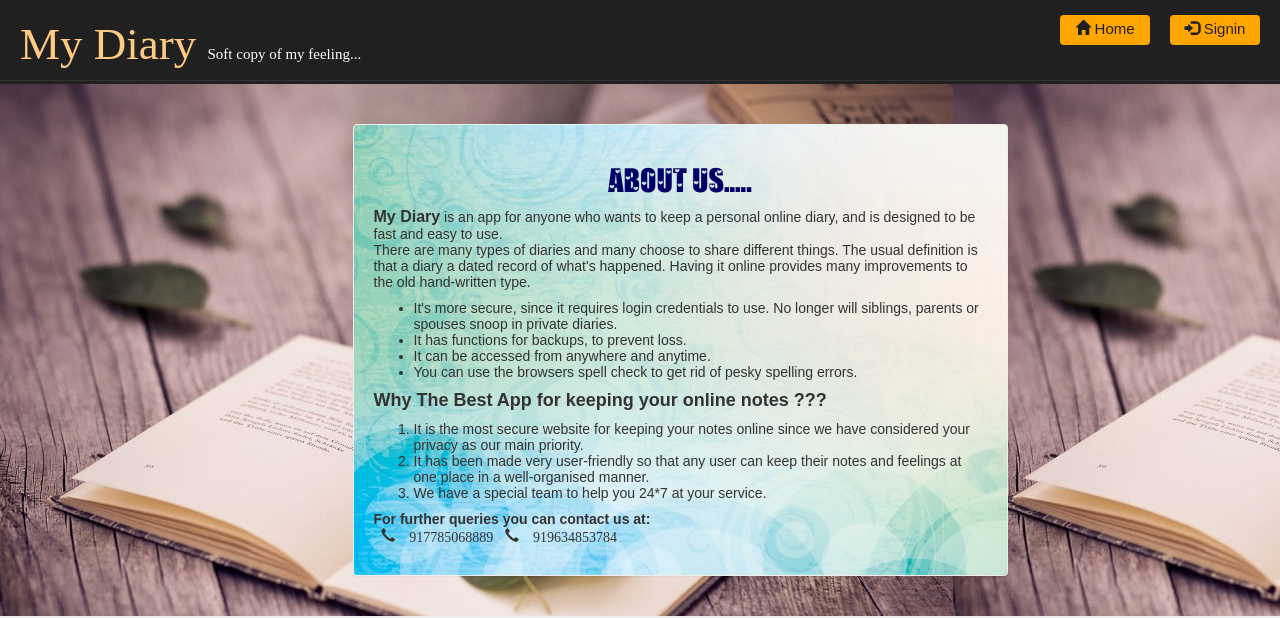
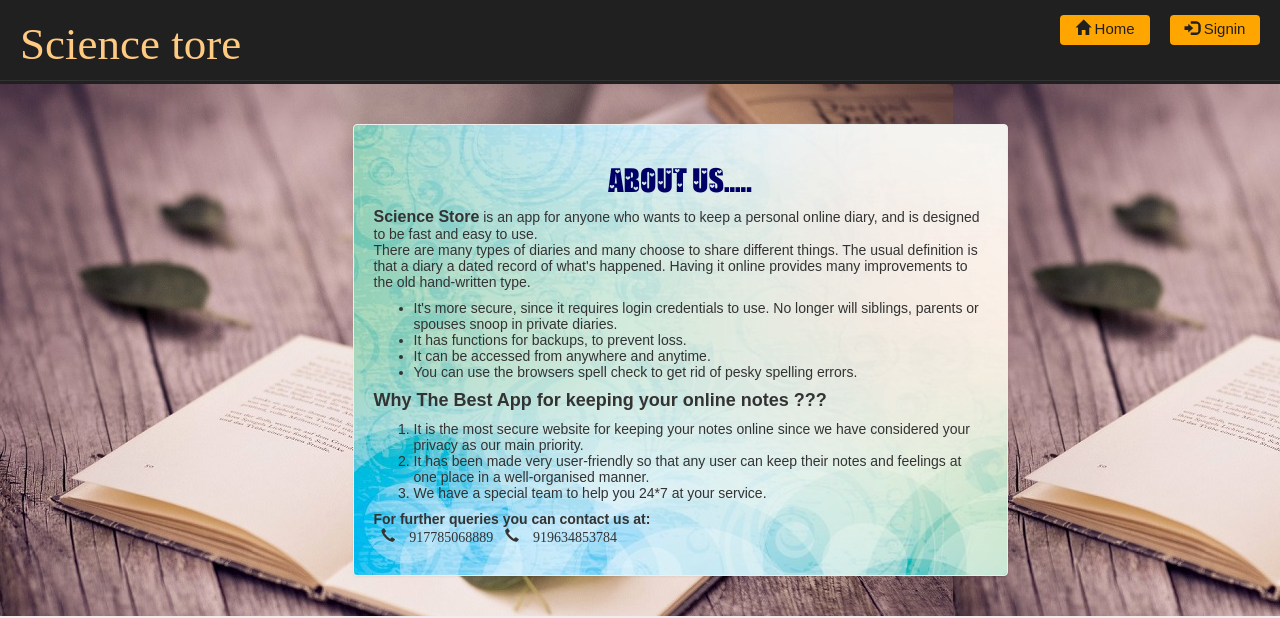
Before and after one commit to xingji1007/syscodezip, a PHP site: page /aboutus.php in a window 1280 px wide. Shown: the top 618 px of the page. Run offline with PHP 8.4, Linux system fonts and the light colour scheme; some libraries are stand-ins or nearby versions; some web fonts are replaced.

Commit message:
20220428

```diff
--- a/document-management-system-php/aboutus.php
+++ b/document-management-system-php/aboutus.php
@@ -2,7 +2,7 @@
 <html xmlns="http://www.w3.org/1999/xhtml">
 <head>
 <meta http-equiv="Content-Type" content="text/html; charset=iso-8859-1" />
-<title>My Diary||About Us</title>
+<title>Science Store||About Us</title>
 <link  rel="stylesheet" href="css/bootstrap.min.css"/>
  <link  rel="stylesheet" href="css/bootstrap-theme.min.css"/>
  <link rel="stylesheet" href="css/main.css">
@@ -23,7 +23,7 @@
 <!--header start-->
 <div class="row logo">
 <div class="col-md-6">
-<h1><span style="color:#FFCA82">My&nbsp;Diary</span>&nbsp;<span style="font-size:15px; color:#fff;">Soft copy of my feeling...</span></h1>
+<h1><span style="color:#FFCA82">Science&nbsp;tore</span>&nbsp;<span style="font-size:15px; color:#fff;"> </span></h1>
 
 </div>
 <div class="col-md-2">
@@ -92,7 +92,7 @@ echo '<a href="logout.php?q=aboutus.php" class="pull-right sub btn sub1"><span c
 <div class="col-md-6 panel" style="background-image:url(img/bg1.jpg)">
 <h2 align="center" style="font-family:love; color:#000066">ABOUT US.....</h2>
 <div style="font-size:14px">
-<p><b style="font-family:fantasy; font-size:16px">My Diary</b> is an app for anyone who wants to keep a personal online diary, and is designed to be fast and easy to use.<br />
+<p><b style="font-family:fantasy; font-size:16px">Science Store</b> is an app for anyone who wants to keep a personal online diary, and is designed to be fast and easy to use.<br />
 There are many types of diaries and many choose to share different things. The usual definition is that a diary a dated record of what's happened.
 Having it online provides many improvements to the old hand-written type.
 <ul>
--- a/document-management-system-php/account.php
+++ b/document-management-system-php/account.php
@@ -2,7 +2,7 @@
 <html lang="en">
 <head>
 <meta http-equiv="Content-Type" content="text/html; charset=iso-8859-1" />
-<title>My Diary || Account</title>
+<title>Science Store || Account</title>
 
  <link  rel="stylesheet" href="css/bootstrap.min.css"/>
  <link  rel="stylesheet" href="css/bootstrap-theme.min.css"/>
@@ -30,7 +30,7 @@ function validateForm() {var y = document.forms["form"]["title"].value;	if (y ==
 <!--header start-->
 <div class="row logo">
 <div class="col-md-6">
-<h1><span style="color:#FFCA82">My&nbsp;Diary</span>&nbsp;<span style="font-size:15px; color:#fff;">Soft copy of my feeling...</span></h1>
+<h1><span style="color:#FFCA82">Science&nbsp;tore</span>&nbsp;<span style="font-size:15px; color:#fff;"> </span></h1>
 
 </div>
 <div class="col-md-2">
--- a/document-management-system-php/adminpanel.php
+++ b/document-management-system-php/adminpanel.php
@@ -3,7 +3,7 @@
 <html lang="en">
 <head>
 <meta http-equiv="Content-Type" content="text/html; charset=iso-8859-1" />
-<title>My Diary || Admin panel</title>
+<title>Science Store || Admin panel</title>
 
  <link  rel="stylesheet" href="css/bootstrap.min.css"/>
  <link  rel="stylesheet" href="css/bootstrap-theme.min.css"/>
@@ -21,7 +21,7 @@
 <!--header start-->
 <div class="row logo">
 <div class="col-md-6">
-<h1><span style="color:#FFCA82">My&nbsp;Diary</span>&nbsp;<span style="font-size:15px; color:#fff;">Soft copy of my feeling...</span></h1>
+<h1><span style="color:#FFCA82">Science&nbsp;tore</span>&nbsp;<span style="font-size:15px; color:#fff;"> </span></h1>
 
 </div>
 <div class="col-md-2">
--- a/document-management-system-php/feedback.php
+++ b/document-management-system-php/feedback.php
@@ -2,7 +2,7 @@
 <html xmlns="http://www.w3.org/1999/xhtml">
 <head>
 <meta http-equiv="Content-Type" content="text/html; charset=iso-8859-1" />
-<title>My Diary||Feedback</title>
+<title>Science Store||Feedback</title>
 <link  rel="stylesheet" href="css/bootstrap.min.css"/>
  <link  rel="stylesheet" href="css/bootstrap-theme.min.css"/>
  <link rel="stylesheet" href="css/main.css">
@@ -24,7 +24,7 @@
 <!--header start-->
 <div class="row logo">
 <div class="col-md-6">
-<h1><span style="color:#FFCA82">My&nbsp;Diary</span>&nbsp;<span style="font-size:15px; color:#fff;">Soft copy of my feeling...</span></h1>
+<h1><span style="color:#FFCA82">Science&nbsp;tore</span>&nbsp;<span style="font-size:15px; color:#fff;"> </span></h1>
 
 </div>
 <div class="col-md-2">
--- a/document-management-system-php/index.php
+++ b/document-management-system-php/index.php
@@ -2,7 +2,7 @@
 <html lang="en">
 <head>
 <meta http-equiv="Content-Type" content="text/html; charset=iso-8859-1" />
-<title>My Diary || Home</title>
+<title>Science Store || Home</title>
 
  <link  rel="stylesheet" href="css/bootstrap.min.css"/>
  <link  rel="stylesheet" href="css/bootstrap-theme.min.css"/>
@@ -41,7 +41,7 @@ header("location:account.php?q1=1");
 <!--header start-->
 <div class="row logo">
 <div class="col-md-6">
-<h1><span style="color:#FFCA82">My&nbsp;Diary</span>&nbsp;<span style="font-size:15px; color:#fff;">Soft copy of my feeling...</span></h1>
+<h1><span style="color:#FFCA82">Science&nbsp;tore</span>&nbsp;<span style="font-size:15px; color:#fff;"> </span></h1>
 </div>
 <div class="col-md-2">
 </div>
--- a/document-management-system-php/invalid.php
+++ b/document-management-system-php/invalid.php
@@ -2,7 +2,7 @@
 <html lang="en">
 <head>
 <meta http-equiv="Content-Type" content="text/html; charset=iso-8859-1" />
-<title>My Diary || Sorry,inavalid request.. </title>
+<title>Science Store || Sorry,inavalid request.. </title>
 
  <link  rel="stylesheet" href="css/bootstrap.min.css"/>
  <link  rel="stylesheet" href="css/bootstrap-theme.min.css"/>
@@ -26,7 +26,7 @@
 <!--header start-->
 <div class="row logo">
 <div class="col-md-6">
-<h1><span style="color:#FFCA82">My&nbsp;Diary</span>&nbsp;<span style="font-size:15px; color:#fff;">Soft copy of my feeling...</span></h1>
+<h1><span style="color:#FFCA82">Science&nbsp;tore</span>&nbsp;<span style="font-size:15px; color:#fff;"> </span></h1>
 
 </div>
 <div class="col-md-2">
```
